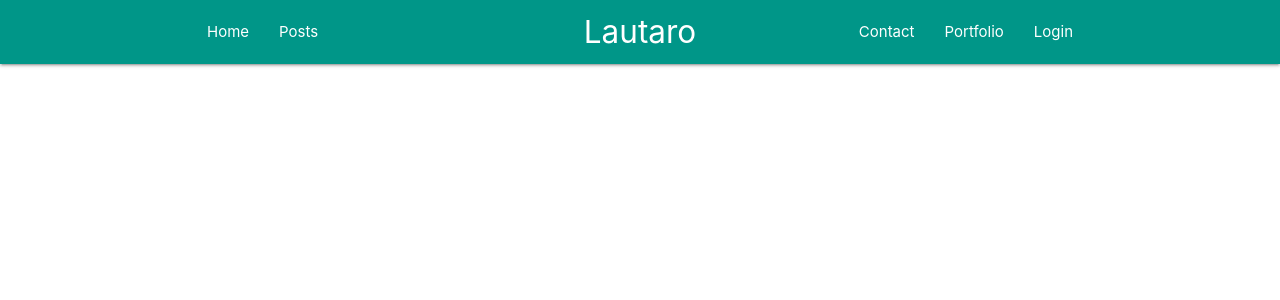
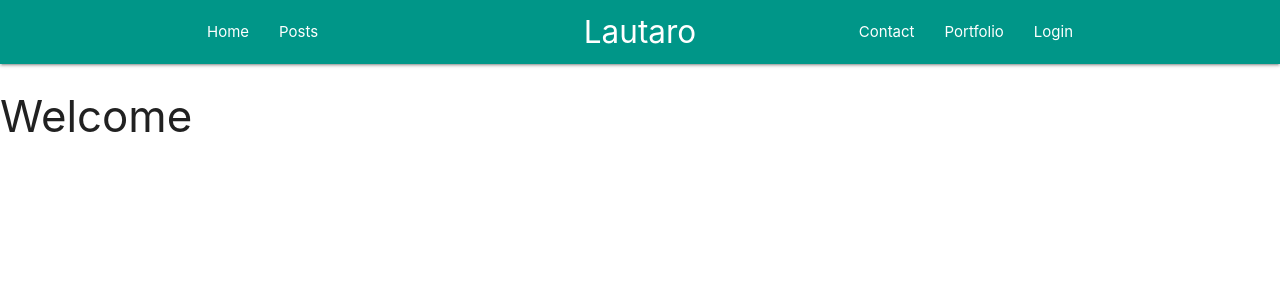
Before and after one commit to LautiWalther/React-Portfolio, a React (Create React App) app: page /profile in a window 1280 px wide. Shown: the top 300 px of the page. Built offline with nearby package versions, Linux system fonts and the light colour scheme.

Commit message:
added login (without fetch)

```diff
--- a/src/App.js
+++ b/src/App.js
@@ -3,6 +3,7 @@ import ListProjects from './components/ListProjects';
 import Post from './pages/Post';
 import Navbar from './components/Navbar';
 import Login from './pages/Admin';
+import Profile from './pages/Profile';
 
 import {
   BrowserRouter as Router,
@@ -24,6 +25,7 @@ function App() {
             <Route exact path="/posts" element={<ListProjects/>} />
             <Route path="/post/:postId" element={<Post/>} />
             <Route exact path="/admin" element={<Login />} />
+            <Route exact path="/profile" element={<Profile />} />
           </Routes>
       </Router>
     </AuthProvider>
--- a/src/components/Navbar.js
+++ b/src/components/Navbar.js
@@ -27,9 +27,7 @@ function Navbar() {
                 </li>
                 <li>
                     {
-                        !auth.user && (
-                            <Link to='/admin'>Login</Link>
-                        )
+                        auth.user ? <Link to='/profile'>Profile</Link> : <Link to='/admin'>Login</Link>
                     }
                 </li>
             </ul>
--- a/src/pages/Admin.js
+++ b/src/pages/Admin.js
@@ -1,14 +1,24 @@
 import { useState } from "react";
+import { useAuth } from '../components/auth';
+import { useNavigate } from "react-router-dom";
+import M from "materialize-css";
 
 function Login() {
     const [user, setUser] = useState('');
+    const auth = useAuth();
+    const navigate = useNavigate();
+
+    function handleLogin() {
+        auth.login(user);
+        navigate('/');
+    }
 
     return (
         <>
             <div class="container row">
                 <div class="input-field col s6">
                     <i class="material-icons prefix">account_circle</i>
-                    <input id="icon_prefix" type="text" />
+                    <input id="icon_prefix" type="text" onChange={e => setUser(e.target.value)} />
                     <label for="icon_prefix">Username</label>
                 </div>
                 <div class="input-field col s6">
@@ -17,7 +27,7 @@ function Login() {
                     <label for="icon_prefix">Password</label>
                 </div>
                 <div class="col s12 center">
-                    <a class="btn">Login</a>
+                    <a class="btn" onClick={handleLogin}>Login</a>
                 </div>
             </div>
         </>
--- /dev/null
+++ b/src/pages/Profile.js
@@ -0,0 +1,13 @@
+import { useAuth } from "../components/auth";
+
+function Profile() {
+    const auth = useAuth();
+
+    return (
+        <>
+            <h3>Welcome {auth.user}</h3>
+        </>
+    )
+}
+
+export default Profile;
```
